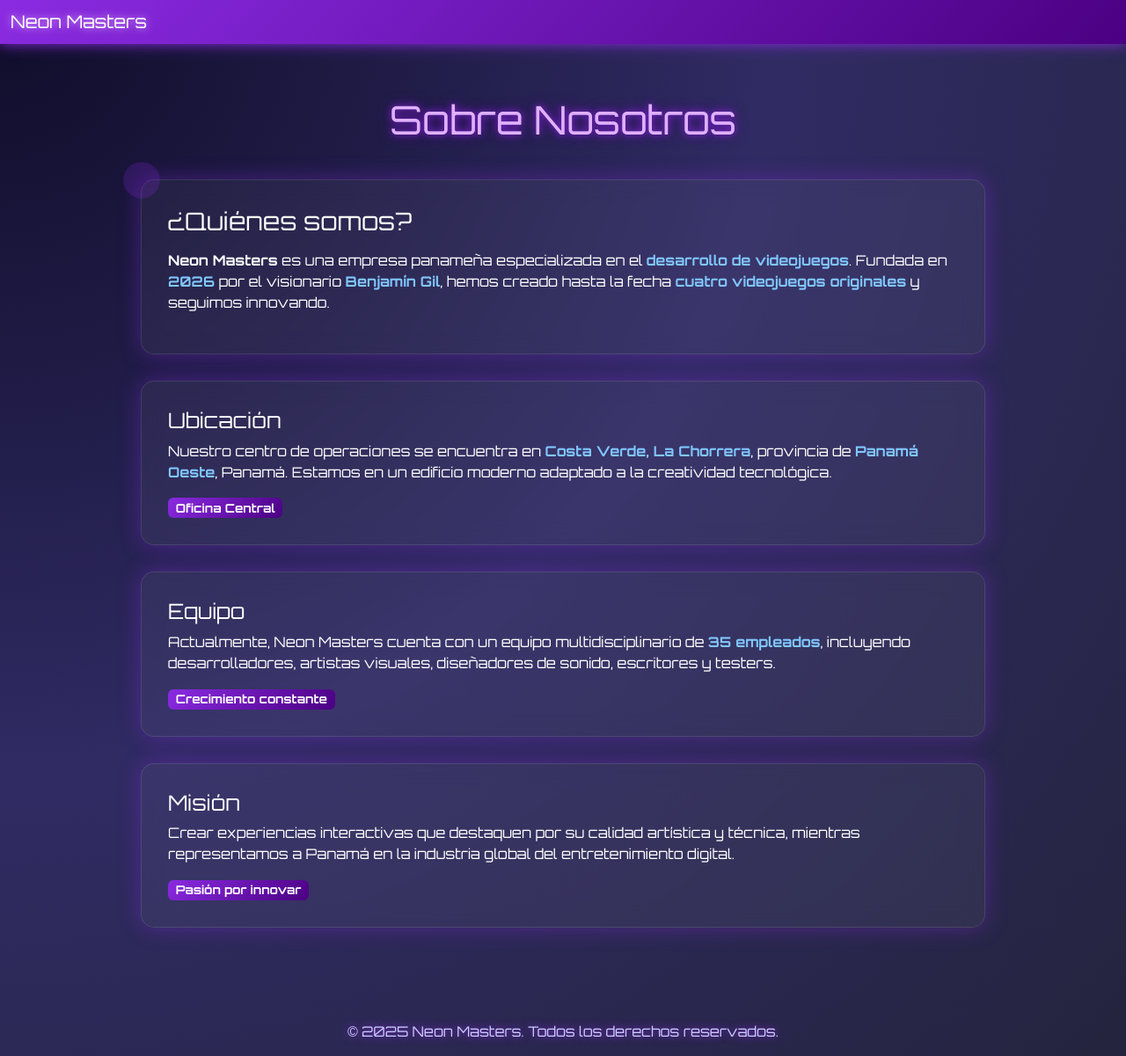
After one commit to Benji0104/proyecto2DS9_NeonMasters, a PHP site: page /aboutUs.php in a window 1280 px wide. The commit adds this page. Shown: the whole page at 88% size. Run offline with PHP 8.4, Linux system fonts and the light colour scheme.

Commit message:
add: Index, About Us y Software desarrollado

```diff
--- /dev/null
+++ b/Assets/style/style_aU.css
@@ -0,0 +1,82 @@
+body {
+    background: radial-gradient(circle at top left, #0f0c29, #302b63, #24243e);
+    color: #ffffff;
+    font-family: 'Orbitron', sans-serif;
+    overflow-x: hidden;
+}
+
+.container-about {
+    padding: 60px 20px;
+    max-width: 1000px;
+}
+
+.neon-title {
+    font-size: 2.8rem;
+    text-align: center;
+    color: #e0b0ff;
+    text-shadow: 0 0 8px #8a2be2, 0 0 15px #4b0082;
+    margin-bottom: 40px;
+}
+
+.glass-card {
+    background: rgba(255, 255, 255, 0.05);
+    border-radius: 15px;
+    border: 1px solid rgba(255, 255, 255, 0.1);
+    backdrop-filter: blur(12px);
+    box-shadow: 0 0 25px rgba(138, 43, 226, 0.4);
+    padding: 30px;
+    margin-bottom: 30px;
+    transition: transform 0.4s ease, box-shadow 0.4s ease;
+}
+
+.glass-card:hover {
+    transform: scale(1.02);
+    box-shadow: 0 0 35px rgba(173, 216, 230, 0.6);
+}
+
+.badge-custom {
+    background: linear-gradient(135deg, #8a2be2, #4b0082);
+    color: white;
+    font-size: 0.85rem;
+}
+
+.section-subtitle {
+    font-size: 1.2rem;
+    color: #ccccff;
+}
+
+.highlight {
+    color: #80c7ff;
+    font-weight: bold;
+}
+
+.pulse-ring {
+    position: absolute;
+    width: 20px;
+    height: 20px;
+    border-radius: 50%;
+    background: #8a2be2;
+    animation: pulse 2s infinite;
+}
+
+@keyframes pulse {
+    0% {
+        transform: scale(1);
+        opacity: 0.8;
+    }
+    70% {
+        transform: scale(2.5);
+        opacity: 0;
+    }
+    100% {
+        transform: scale(1);
+        opacity: 0;
+    }
+}
+
+footer {
+    text-align: center;
+    padding: 1rem;
+    color: #ccccff;
+    text-shadow: 0 0 10px #8a2be2;
+}
--- /dev/null
+++ b/Pantallas/aboutUs.php
@@ -0,0 +1,67 @@
+<!DOCTYPE html>
+<html lang="es">
+<head>
+    <meta charset="UTF-8">
+    <title>Sobre Nosotros</title>
+    <meta name="viewport" content="width=device-width, initial-scale=1">
+    <link rel="icon" href="../Assets/imagenes/icono.png" type="image/png">
+    <link href="https://cdn.jsdelivr.net/npm/bootstrap@5.3.0/dist/css/bootstrap.min.css" rel="stylesheet">
+    <link href="https://fonts.googleapis.com/css2?family=Orbitron:wght@400;700&display=swap" rel="stylesheet">
+    <link href="../Assets/style/style_aU.css" rel="stylesheet">
+</head>
+<body>
+    <nav class="navbar navbar-dark" style="background: linear-gradient(135deg, #8a2be2, #4b0082); box-shadow: 0 0 15px #8a2be2;">
+        <div class="container-fluid">
+            <a href="NeonMasters.php" class="navbar-brand mb-0 h1" style="font-family: 'Orbitron', sans-serif; color: #fff; text-shadow: 0 0 10px #e0b0ff; text-decoration: none;">
+                Neon Masters
+            </a>
+        </div>
+    </nav>
+
+    <div class="container container-about">
+        <h1 class="neon-title">Sobre Nosotros</h1>
+
+        <div class="glass-card position-relative">
+            <div class="pulse-ring" style="top: -10px; left: -10px;"></div>
+            <h3 class="mb-3">¿Quiénes somos?</h3>
+            <p>
+                <strong>Neon Masters</strong> es una empresa panameña especializada en el <span class="highlight">desarrollo de videojuegos</span>.
+                Fundada en <span class="highlight">2026</span> por el visionario <span class="highlight">Benjamín Gil</span>,
+                hemos creado hasta la fecha <span class="highlight">cuatro videojuegos originales</span> y seguimos innovando.
+            </p>
+        </div>
+
+        <div class="glass-card">
+            <h4 class="mb-2">Ubicación</h4>
+            <p>
+                Nuestro centro de operaciones se encuentra en <span class="highlight">Costa Verde, La Chorrera</span>,
+                provincia de <span class="highlight">Panamá Oeste</span>, Panamá. Estamos en un edificio moderno adaptado a la creatividad tecnológica.
+            </p>
+            <span class="badge badge-custom">Oficina Central</span>
+        </div>
+
+        <div class="glass-card">
+            <h4 class="mb-2">Equipo</h4>
+            <p>
+                Actualmente, Neon Masters cuenta con un equipo multidisciplinario de <span class="highlight">35 empleados</span>,
+                incluyendo desarrolladores, artistas visuales, diseñadores de sonido, escritores y testers.
+            </p>
+            <span class="badge badge-custom">Crecimiento constante</span>
+        </div>
+
+        <div class="glass-card">
+            <h4 class="mb-2">Misión</h4>
+            <p>
+                Crear experiencias interactivas que destaquen por su calidad artística y técnica,
+                mientras representamos a Panamá en la industria global del entretenimiento digital.
+            </p>
+            <span class="badge badge-custom">Pasión por innovar</span>
+        </div>
+    </div>
+
+    <footer>
+        &copy; <?php echo date('Y'); ?> Neon Masters. Todos los derechos reservados.
+    </footer>
+
+</body>
+</html>
```
Also changed, not shown: Assets/style/style_NM.css (+51 -0 lines), Pantallas/NeonMasters.php (+52 -3 lines), Pantallas/softwaDe.php (added).
